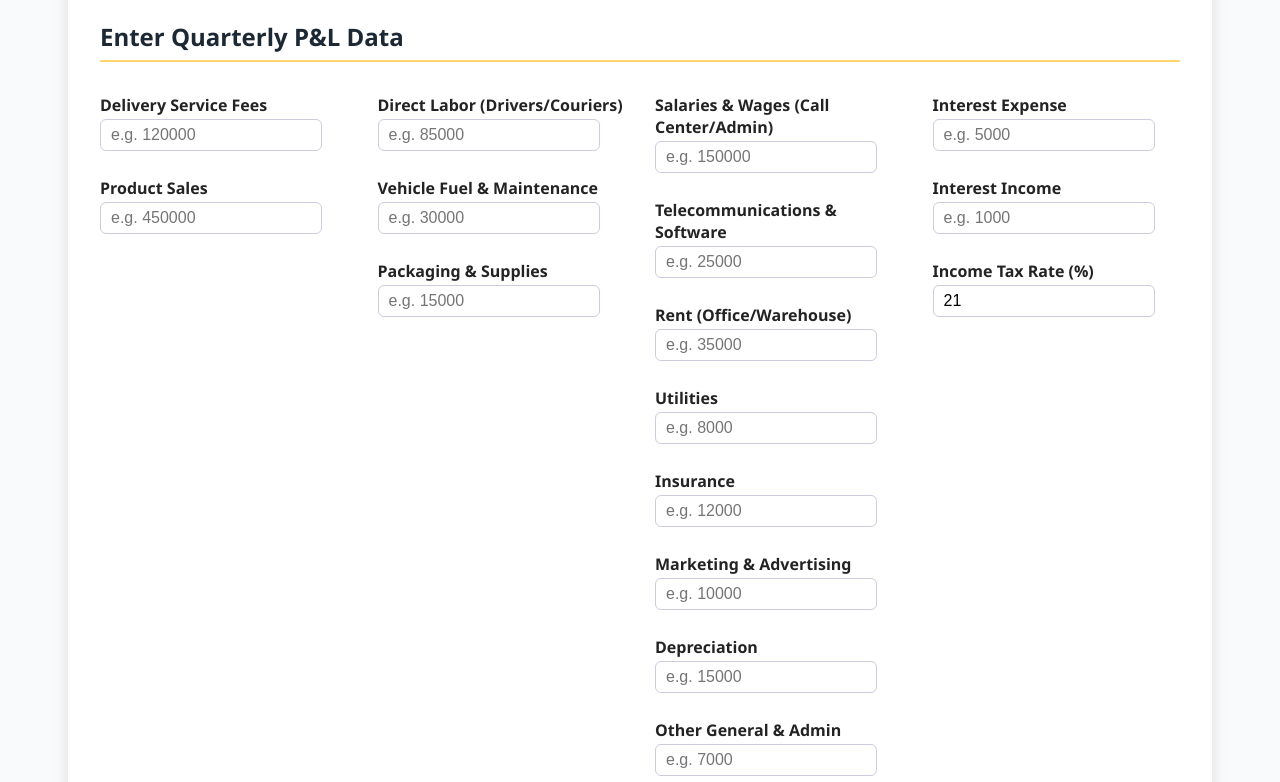
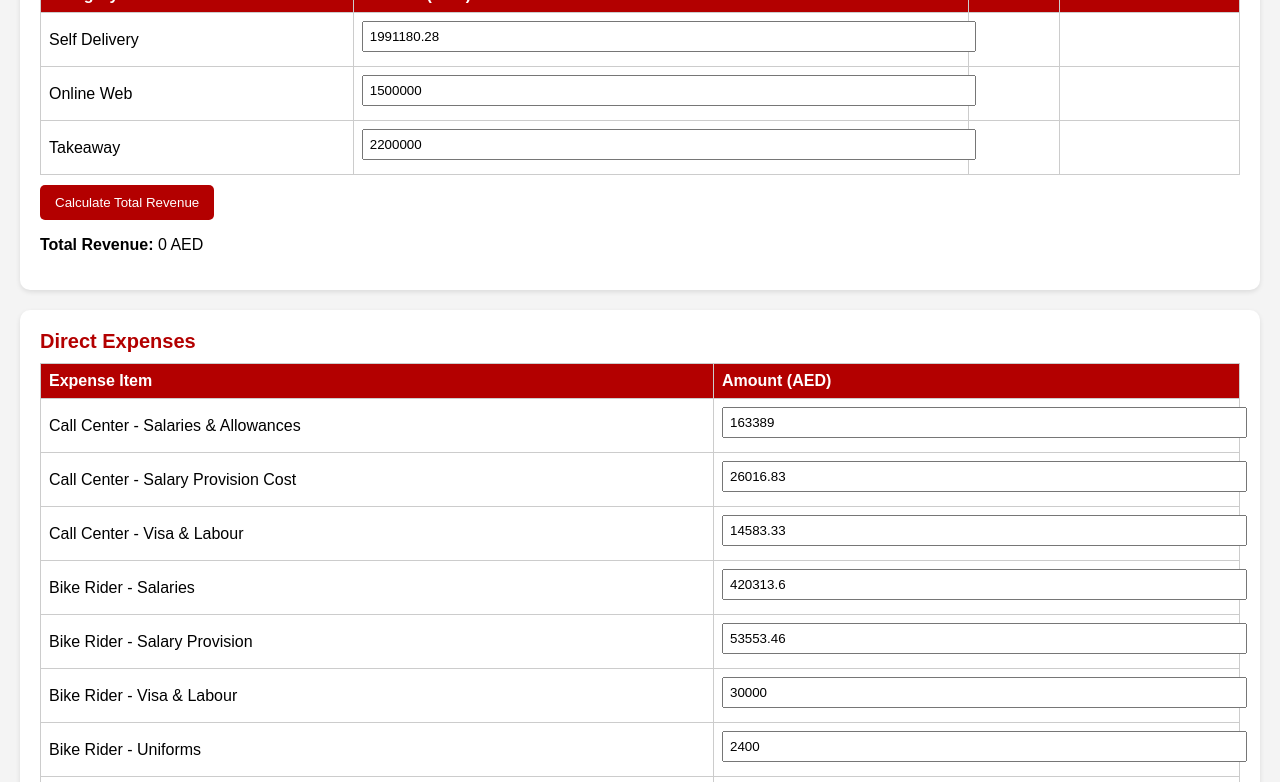
Before and after one commit to annmangune1997-byte/P-L-Call-Center-, a plain HTML site: page index.html in a window 1280 px wide. Shown: the part 152-934 px from the top of the page. Drawn offline with Linux system fonts and the light colour scheme.

Commit message:
Update index.html

```diff
--- a/index.html
+++ b/index.html
@@ -1,194 +1,142 @@
 <!DOCTYPE html>
 <html lang="en">
 <head>
-  <meta charset="UTF-8">
-  <title>Call Center Home Delivery - P&L Dashboard</title>
-  <meta name="viewport" content="width=device-width, initial-scale=1.0">
-  <style>
-    body { font-family: 'Segoe UI', 'Roboto', Arial, sans-serif; margin: 0; background: #f9fafc; color: #232323; }
-    .container { max-width: 1080px; margin: 40px auto; padding: 32px; background: #fff; border-radius: 10px; box-shadow: 0 2px 16px #dedede;}
-    h1 { color: #db2d12; margin-bottom:20px;}
-    h2 { border-bottom: 2px solid #ffd56c; padding-bottom: 7px; margin-top: 36px; color: #1c2833;}
-    .input-section, .button-section, .result-section, .dashboard { margin-top: 34px; }
-    label { font-weight: 600; margin-top:12px; display:block;}
-    input[type="text"], input[type="number"] { padding: 6px 10px; width: 200px; margin: 3px 0 14px 0; border: 1.5px solid #ccd; border-radius: 6px; font-size:1em;}
-    textarea { width: 95%; min-height:100px; padding:8px; border-radius:7px; border: 1.5px solid #ccd;}
-    .form-fields { display:flex; flex-wrap:wrap; gap:30px;}
-    .form-group { flex:1 1 220px; min-width:200px; }
-    .button-section button, .dashboard button { padding:10px 28px; font-weight:700; background:#db2d12; color:#fff; border:none; border-radius:7px; box-shadow:0 1px 3px #aab6be; font-size:1.1em; cursor:pointer; margin-top:12px;}
-    .button-section button[disabled] { background: #eda899; cursor: not-allowed;}
-    .result-section { background: #f4fafb; border-radius:7px; padding:20px;}
-    .dashboard { background: #eaf3ff; border-radius: 7px; padding: 20px; margin-top: 28px;}
-    .dashboard h3 { color: #204280; }
-    .dashboard-table { width:100%; margin: 18px 0; border-collapse: collapse;}
-    .dashboard-table th, .dashboard-table td {padding: 9px 7px; border-bottom: 1px solid #d6d6d6; text-align:right; font-size:1.05em;}
-    .dashboard-table th {background:#f9bd24; color:#fff; text-align:left;}
-    .dashboard-table tr:last-child td {font-weight:700; background:#f6f6f6;}
-    .profit { color: #228c22; font-weight:bold;}
-    .loss { color: #ce1f1f; font-weight:bold;}
-    @media (max-width: 700px) {
-      .container {padding: 10px;}
-      h2 { font-size: 1.14em; }
-      .form-fields { flex-direction: column;}
-    }
-  </style>
-  <script>
-    // Helper function for currency formatting
-    function fmt(amount) {
-      return Number(amount).toLocaleString('en-US', {style:'currency', currency:'USD', minimumFractionDigits:0});
-    }
-
-    function calculatePnl() {
-      // Read values from the input form
-      let fees = Number(document.getElementById('delivery_fees').value) || 0;
-      let sales = Number(document.getElementById('product_sales').value) || 0;
-      let labor = Number(document.getElementById('direct_labor').value) || 0;
-      let fuel = Number(document.getElementById('fuel_maintenance').value) || 0;
-      let packaging = Number(document.getElementById('packaging').value) || 0;
-      let salaries = Number(document.getElementById('salaries').value) || 0;
-      let telecom = Number(document.getElementById('telecom').value) || 0;
-      let rent = Number(document.getElementById('rent').value) || 0;
-      let utilities = Number(document.getElementById('utilities').value) || 0;
-      let insurance = Number(document.getElementById('insurance').value) || 0;
-      let marketing = Number(document.getElementById('marketing').value) || 0;
-      let depreciation = Number(document.getElementById('depreciation').value) || 0;
-      let other = Number(document.getElementById('other_expenses').value) || 0;
-      let interest_exp = Number(document.getElementById('interest_exp').value) || 0;
-      let interest_inc = Number(document.getElementById('interest_inc').value) || 0;
-      let tax_rate = Number(document.getElementById('tax_rate').value) || 21;
-
-      // Calculations by section
-      let total_revenue = fees + sales;
-      let total_cogs = labor + fuel + packaging;
-      let gross_profit = total_revenue - total_cogs;
-      let total_opex = salaries + telecom + rent + utilities + insurance + marketing + depreciation + other;
-      let operating_income = gross_profit - total_opex;
-      let net_other_exp = interest_exp - interest_inc;
-      let ebt = operating_income - net_other_exp;
-      let tax = Math.round(ebt * (tax_rate / 100));
-      let net_income = ebt - tax;
-
-      // Render results
-      let resultDiv = document.getElementById('dashboard');
-      resultDiv.innerHTML = `
-        <h3>Quarterly P&L Dashboard</h3>
-        <table class="dashboard-table">
-          <tr><th colspan="2">REVENUE</th></tr>
-          <tr><td>Delivery Service Fees</td><td>${fmt(fees)}</td></tr>
-          <tr><td>Product Sales</td><td>${fmt(sales)}</td></tr>
-          <tr><td style="font-weight:bold;">Total Revenue</td><td style="font-weight:bold;">${fmt(total_revenue)}</td></tr>
-          <tr><th colspan="2">COGS / Direct Costs</th></tr>
-          <tr><td>Direct Labor</td><td>${fmt(labor)}</td></tr>
-          <tr><td>Vehicle Fuel & Maintenance</td><td>${fmt(fuel)}</td></tr>
-          <tr><td>Packaging & Supplies</td><td>${fmt(packaging)}</td></tr>
-          <tr><td style="font-weight:bold;">Total COGS</td><td style="font-weight:bold;">${fmt(total_cogs)}</td></tr>
-          <tr><th colspan="2">GROSS PROFIT</th></tr>
-          <tr><td>Gross Profit</td><td>${fmt(gross_profit)}</td></tr>
-          <tr><th colspan="2">OPERATING EXPENSES</th></tr>
-          <tr><td>Salaries & Wages</td><td>${fmt(salaries)}</td></tr>
-          <tr><td>Telecommunications & Software</td><td>${fmt(telecom)}</td></tr>
-          <tr><td>Rent (Office & Warehouse)</td><td>${fmt(rent)}</td></tr>
-          <tr><td>Utilities</td><td>${fmt(utilities)}</td></tr>
-          <tr><td>Insurance</td><td>${fmt(insurance)}</td></tr>
-          <tr><td>Marketing & Advertising</td><td>${fmt(marketing)}</td></tr>
-          <tr><td>Depreciation</td><td>${fmt(depreciation)}</td></tr>
-          <tr><td>Other General & Admin</td><td>${fmt(other)}</td></tr>
-          <tr><td style="font-weight:bold;">Total Operating Expenses</td><td style="font-weight:bold;">${fmt(total_opex)}</td></tr>
-          <tr><th colspan="2">OPERATING INCOME</th></tr>
-          <tr><td>Operating Income</td><td>${fmt(operating_income)}</td></tr>
-          <tr><th colspan="2">OTHER INCOME / EXPENSES</th></tr>
-          <tr><td>Interest Expense</td><td>${fmt(interest_exp)}</td></tr>
-          <tr><td>Interest Income</td><td>(${fmt(interest_inc)})</td></tr>
-          <tr><td>Net Other Expenses</td><td>${fmt(net_other_exp)}</td></tr>
-          <tr><th colspan="2">EARNINGS BEFORE TAX (EBT)</th></tr>
-          <tr><td>EBT</td><td>${fmt(ebt)}</td></tr>
-          <tr><th colspan="2">INCOME TAX (${tax_rate}%)</th></tr>
-          <tr><td>Income Tax Expense</td><td>${fmt(tax)}</td></tr>
-          <tr><th colspan="2">NET INCOME</th></tr>
-          <tr><td class="${net_income >= 0 ? 'profit' : 'loss'}">Net Income (Profit/Loss)</td>
-            <td class="${net_income >= 0 ? 'profit' : 'loss'}">${fmt(net_income)}</td></tr>
-        </table>
-        <div style="margin-top:16px;">
-          <button onclick="window.print()">Print Report</button>
-        </div>
-      `;
-      // Show dashboard
-      resultDiv.style.display = 'block';
-    }
-
-    function clearForm() {
-      document.getElementById('pnl-form').reset();
-      document.getElementById('dashboard').style.display = 'none';
-    }
-  </script>
+<meta charset="UTF-8">
+<meta name="viewport" content="width=device-width, initial-scale=1.0">
+<title>Delivery & Call Center Financial System</title>
+<style>
+    body { font-family: Arial, sans-serif; background:#f4f4f4; margin:0; padding:0; }
+    header { background:#b30000; color:#fff; padding:15px; text-align:center; font-size:22px; }
+    .container { padding:20px; }
+    .card { background:#fff; padding:20px; border-radius:10px; margin-bottom:20px; box-shadow:0 2px 5px rgba(0,0,0,0.1); }
+    table { width:100%; border-collapse:collapse; margin-top:10px; }
+    th, td { border:1px solid #ccc; padding:8px; text-align:left; }
+    th { background:#b30000; color:white; }
+    .section-title { font-size:20px; margin-bottom:10px; color:#b30000; font-weight:bold; }
+    .btn { padding:10px 15px; background:#b30000; color:#fff; border:none; cursor:pointer; border-radius:5px; margin-top:10px; }
+    .btn:hover { background:#7a0000; }
+    input[type="number"], input[type="text"] { width:100%; padding:6px; margin-bottom:6px; }
+</style>
 </head>
 <body>
-  <div class="container">
-    <h1>📊 Call Center Home Delivery — P&L Dashboard</h1>
-    <div class="input-section">
-      <form id="pnl-form" onsubmit="event.preventDefault(); calculatePnl();">
-        <h2>Enter Quarterly P&L Data</h2>
-        <div class="form-fields">
-          <div class="form-group">
-            <label for="delivery_fees">Delivery Service Fees</label>
-            <input type="number" id="delivery_fees" placeholder="e.g. 120000">
+<header>Crispy Chicken – Financial Management System</header>
+<div class="container">
 
-            <label for="product_sales">Product Sales</label>
-            <input type="number" id="product_sales" placeholder="e.g. 450000">
-          </div>
-          <div class="form-group">
-            <label for="direct_labor">Direct Labor (Drivers/Couriers)</label>
-            <input type="number" id="direct_labor" placeholder="e.g. 85000">
+    <!-- Revenue Section -->
+    <div class="card">
+        <div class="section-title">Revenue Data</div>
+        <table id="revenueTable">
+            <tr>
+                <th>Category</th>
+                <th>Amount (AED)</th>
+                <th>%</th>
+                <th>Notes</th>
+            </tr>
+            <tr>
+                <td>Self Delivery</td>
+                <td><input type="number" value="1991180.28"></td>
+                <td></td>
+                <td></td>
+            </tr>
+            <tr>
+                <td>Online Web</td>
+                <td><input type="number" value="1500000"></td>
+                <td></td>
+                <td></td>
+            </tr>
+            <tr>
+                <td>Takeaway</td>
+                <td><input type="number" value="2200000"></td>
+                <td></td>
+                <td></td>
+            </tr>
+        </table>
+        <button class="btn" onclick="calculateRevenue()">Calculate Total Revenue</button>
+        <p><b>Total Revenue:</b> <span id="totalRevenue">0</span> AED</p>
+    </div>
 
-            <label for="fuel_maintenance">Vehicle Fuel & Maintenance</label>
-            <input type="number" id="fuel_maintenance" placeholder="e.g. 30000">
+    <!-- Expenses Section -->
+    <div class="card">
+        <div class="section-title">Direct Expenses</div>
+        <table id="expenseTable">
+            <tr>
+                <th>Expense Item</th><th>Amount (AED)</th>
+            </tr>
+            <tr><td>Call Center - Salaries & Allowances</td><td><input type="number" value="163389"></td></tr>
+            <tr><td>Call Center - Salary Provision Cost</td><td><input type="number" value="26016.83"></td></tr>
+            <tr><td>Call Center - Visa & Labour</td><td><input type="number" value="14583.33"></td></tr>
+            <tr><td>Bike Rider - Salaries</td><td><input type="number" value="420313.6"></td></tr>
+            <tr><td>Bike Rider - Salary Provision</td><td><input type="number" value="53553.46"></td></tr>
+            <tr><td>Bike Rider - Visa & Labour</td><td><input type="number" value="30000"></td></tr>
+            <tr><td>Bike Rider - Uniforms</td><td><input type="number" value="2400"></td></tr>
+            <tr><td>Bike Rider - Telephone Card</td><td><input type="number" value="1468"></td></tr>
+            <tr><td>Telephone & Internet</td><td><input type="number" value="31020.84"></td></tr>
+            <tr><td>Commission on Credit Cards</td><td><input type="number" value="28453.86"></td></tr>
+            <tr><td>Home Delivery Service Expenses</td><td><input type="number" value="305851.23"></td></tr>
+            <tr><td>Vehicle Repair & Maintenance</td><td><input type="number" value="84901.01"></td></tr>
+            <tr><td>Software Maintenance</td><td><input type="number" value="27539.43"></td></tr>
+            <tr><td>Computer Accessories</td><td><input type="number" value="2055"></td></tr>
+            <tr><td>RTA Motor Bikes Fine</td><td><input type="number" value="6398"></td></tr>
+            <tr><td>Depreciation</td><td><input type="number" value="9118.09"></td></tr>
+            <tr><td>Depreciation - Bikes</td><td><input type="number" value="20073.57"></td></tr>
+        </table>
+        <button class="btn" onclick="calculateExpenses()">Calculate Total Expenses</button>
+        <p><b>Total Expenses:</b> <span id="totalExpenses">0</span> AED</p>
+    </div>
 
-            <label for="packaging">Packaging & Supplies</label>
-            <input type="number" id="packaging" placeholder="e.g. 15000">
-          </div>
-          <div class="form-group">
-            <label for="salaries">Salaries & Wages (Call Center/Admin)</label>
-            <input type="number" id="salaries" placeholder="e.g. 150000">
+    <!-- Summary Section -->
+    <div class="card">
+        <div class="section-title">Summary</div>
+        <p><b>Gross Profit:</b> <span id="grossProfit">0</span> AED</p>
+        <p><b>Profit %:</b> <span id="profitPercent">0</span>%</p>
+    </div>
 
-            <label for="telecom">Telecommunications & Software</label>
-            <input type="number" id="telecom" placeholder="e.g. 25000">
+</div>
 
-            <label for="rent">Rent (Office/Warehouse)</label>
-            <input type="number" id="rent" placeholder="e.g. 35000">
+<script>
+function calculateRevenue() {
+    let rows = document.querySelectorAll('#revenueTable tr');
+    let total = 0;
 
-            <label for="utilities">Utilities</label>
-            <input type="number" id="utilities" placeholder="e.g. 8000">
+    rows.forEach((r, i) => {
+        if (i > 0) total += parseFloat(r.children[1].children[0].value || 0);
+    });
 
-            <label for="insurance">Insurance</label>
-            <input type="number" id="insurance" placeholder="e.g. 12000">
+    document.getElementById('totalRevenue').innerText = total.toFixed(2);
 
-            <label for="marketing">Marketing & Advertising</label>
-            <input type="number" id="marketing" placeholder="e.g. 10000">
+    // Update % column
+    rows.forEach((r, i) => {
+        if (i > 0) {
+            let amount = parseFloat(r.children[1].children[0].value || 0);
+            r.children[2].innerText = total > 0 ? ((amount / total) * 100).toFixed(2) + "%" : "0%";
+        }
+    });
 
-            <label for="depreciation">Depreciation</label>
-            <input type="number" id="depreciation" placeholder="e.g. 15000">
+    generateSummary();
+}
 
-            <label for="other_expenses">Other General & Admin</label>
-            <input type="number" id="other_expenses" placeholder="e.g. 7000">
-          </div>
-          <div class="form-group">
-            <label for="interest_exp">Interest Expense</label>
-            <input type="number" id="interest_exp" placeholder="e.g. 5000">
+function calculateExpenses() {
+    let rows = document.querySelectorAll('#expenseTable tr');
+    let total = 0;
 
-            <label for="interest_inc">Interest Income</label>
-            <input type="number" id="interest_inc" placeholder="e.g. 1000">
+    rows.forEach((r, i) => {
+        if (i > 0) total += parseFloat(r.children[1].children[0].value || 0);
+    });
 
-            <label for="tax_rate">Income Tax Rate (%)</label>
-            <input type="number" id="tax_rate" value="21" placeholder="e.g. 21">
-          </div>
-        </div>
-        <div class="button-section">
-          <button type="submit">Generate Report & Dashboard</button>
-          <button type="button" onclick="clearForm()">Clear</button>
-        </div>
-      </form>
-    </div>
-    <div id="dashboard" class="dashboard" style="display:none"></div>
-  </div>
+    document.getElementById('totalExpenses').innerText = total.toFixed(2);
+
+    generateSummary();
+}
+
+function generateSummary() {
+    let revenue = parseFloat(document.getElementById('totalRevenue').innerText || 0);
+    let expenses = parseFloat(document.getElementById('totalExpenses').innerText || 0);
+    let profit = revenue - expenses;
+    let percent = revenue > 0 ? (profit / revenue * 100) : 0;
+
+    document.getElementById('grossProfit').innerText = profit.toFixed(2);
+    document.getElementById('profitPercent').innerText = percent.toFixed(2);
+}
+</script>
 </body>
 </html>
```
